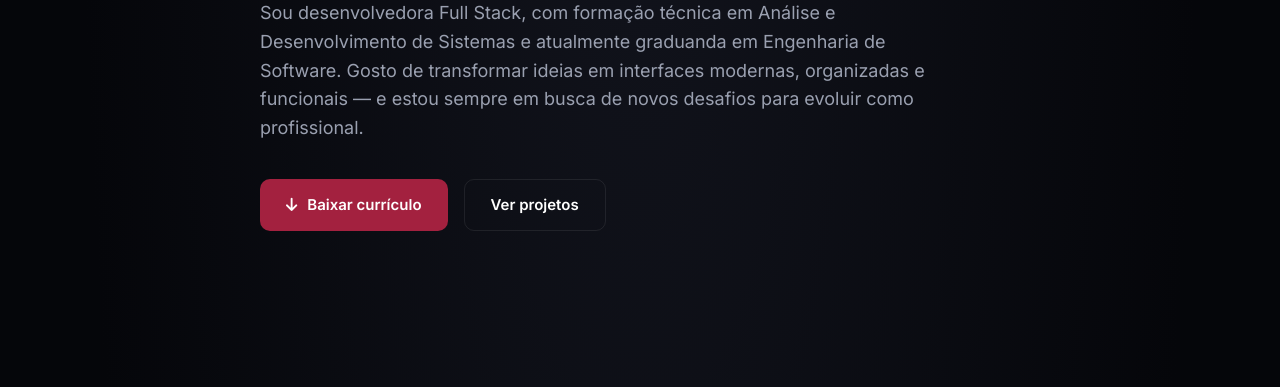
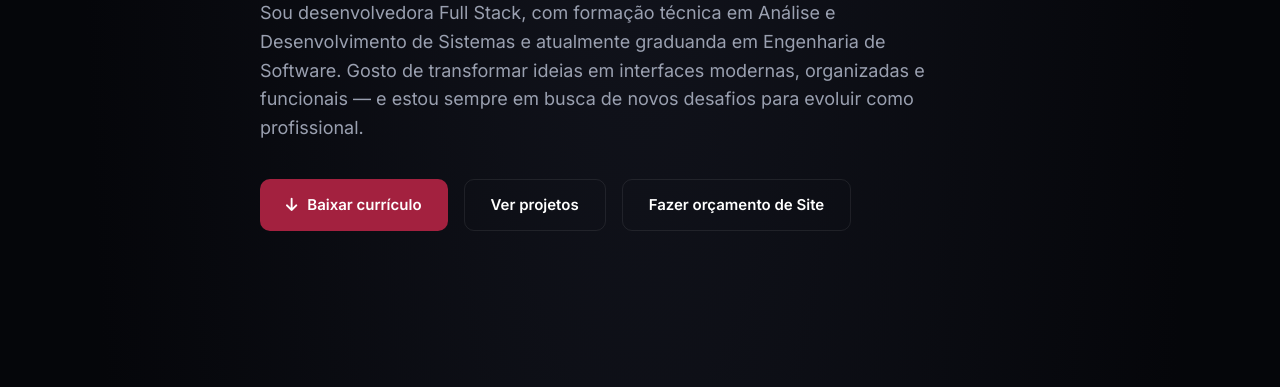
Before and after one commit to Mellbs/Portifolio, a plain HTML site: page index.html in a window 1280 px wide. Shown: the part 413-800 px from the top of the page. Drawn offline with Linux system fonts and the light colour scheme.

Commit message:
ajuste teccode

```diff
--- a/index.html
+++ b/index.html
@@ -62,6 +62,7 @@
                         <i class="fa-solid fa-arrow-down"></i> Baixar currículo
                     </a>
                     <a href="#projetos" class="btn btn-ghost">Ver projetos</a>
+                    <a href="teccodesoft-site/index.html" class="btn btn-ghost">Fazer orçamento de Site</a>
                 </div>
             </div>
         </section>
```
Also changed, not shown: 1 other file.
